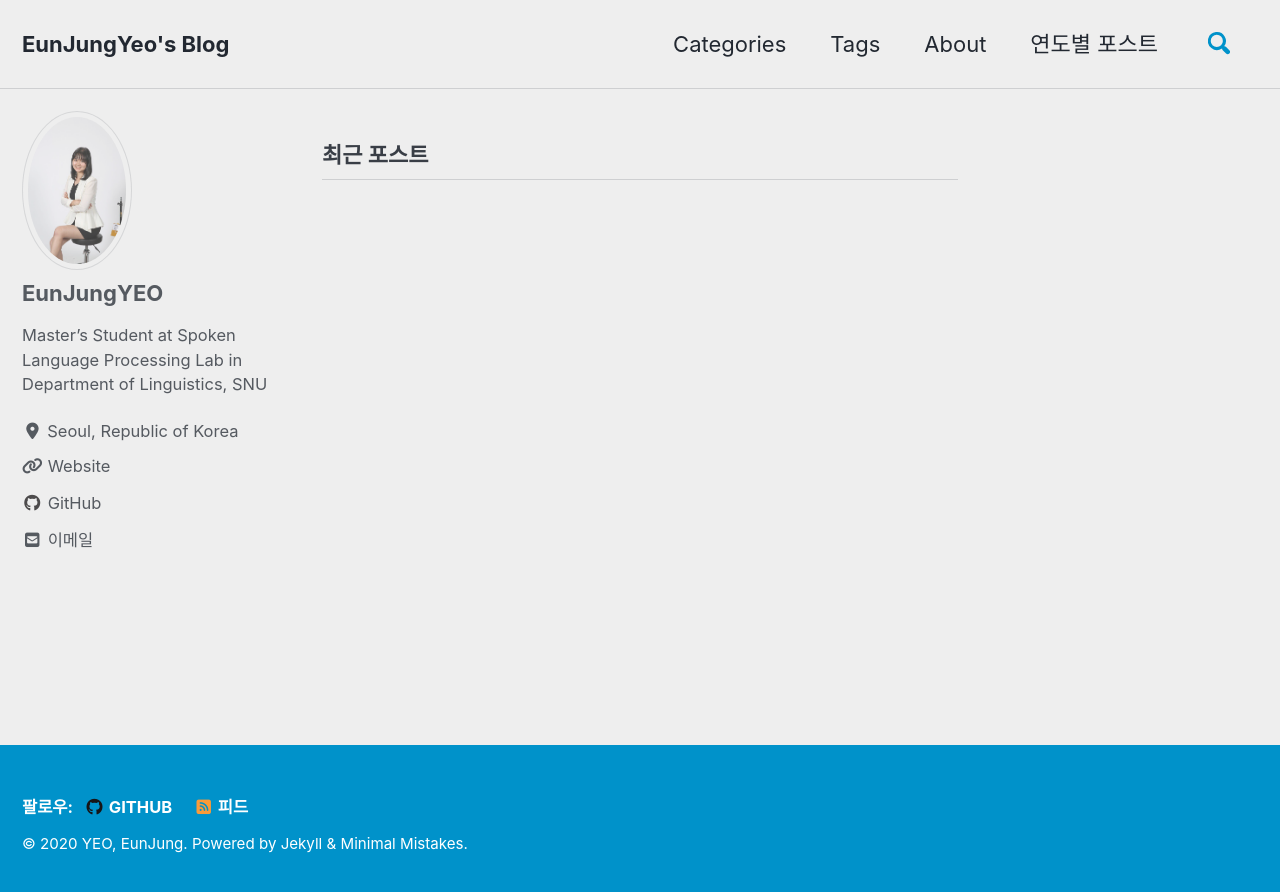
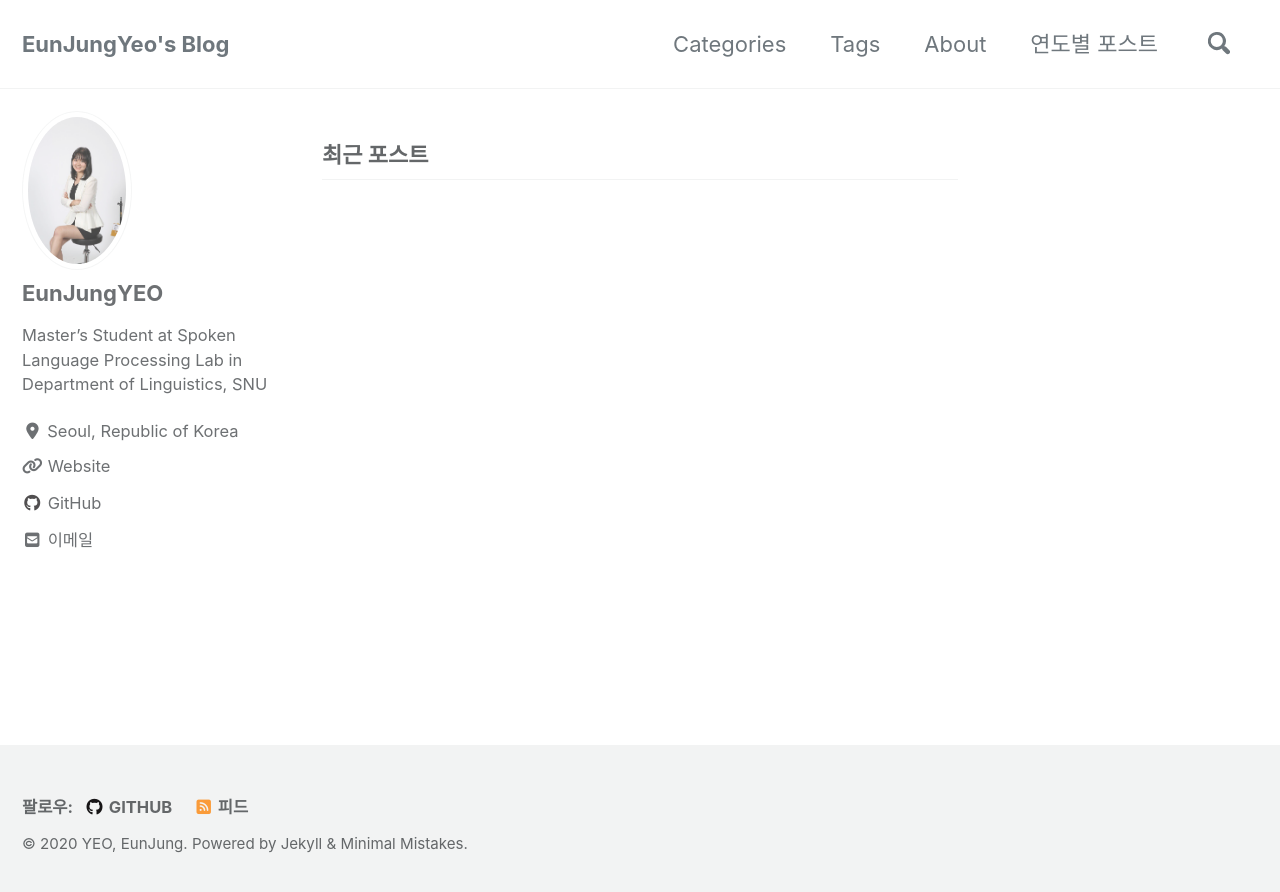
Before and after one commit to eunjung31/eunjung31.github.io, a Jekyll site: the page built from index.html, in a window 1280 px wide. Shown: the top 892 px of the page. Built offline with Jekyll 4.4.1, drawn with Linux system fonts in a browser that asks for light colours; cached includes are drawn as plain includes; nearby versions of some CDN libraries; the list of posts is cut into pages by our own code.

Commit message:
Update _config.yml

```diff
--- a/_config.yml
+++ b/_config.yml
@@ -11,7 +11,7 @@
 # https://mmistakes.github.io/minimal-mistakes/docs/quick-start-guide/#installing-the-theme
 
 remote_theme             : "mmistakes/minimal-mistakes@4.19.3"
-minimal_mistakes_skin    : "air"
+minimal_mistakes_skin    : "default"
 # "air", "aqua", "contrast", "dark", "dirt", "neon", "mint", "plum", "sunrise"remote_theme: ㄱ
 
 # Site Settings
```
